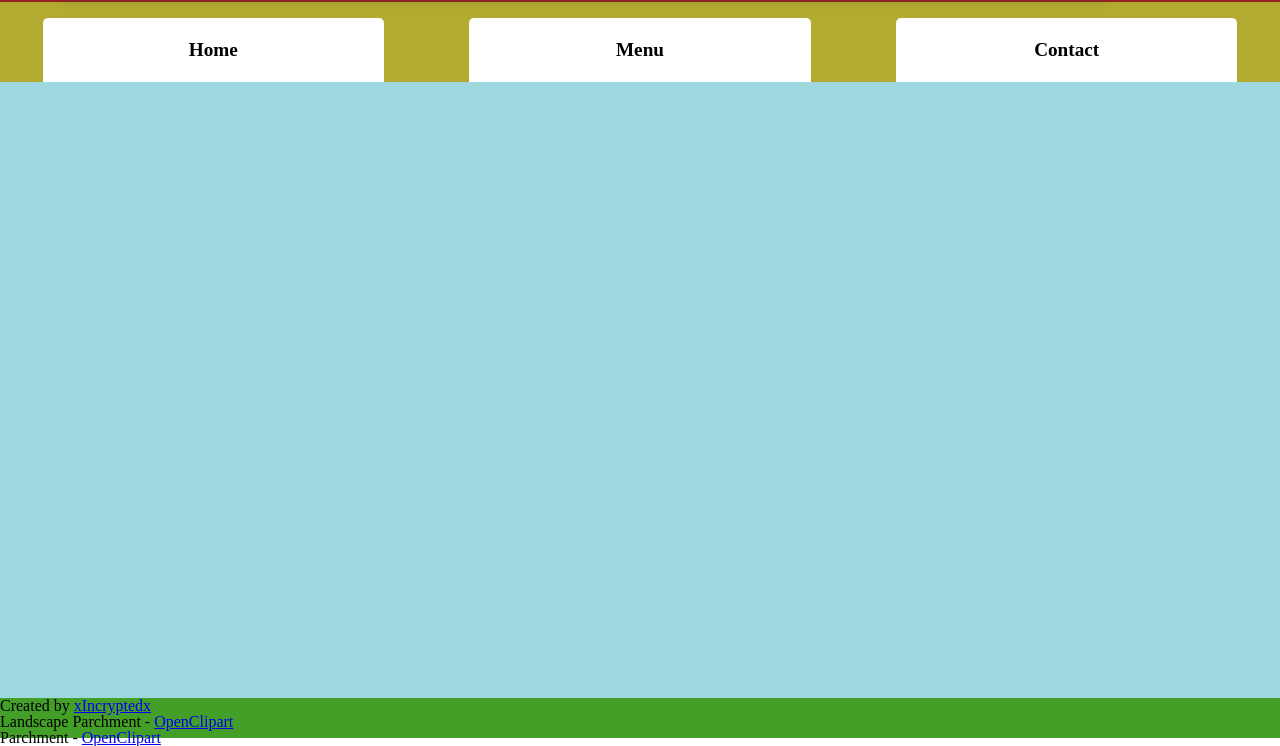
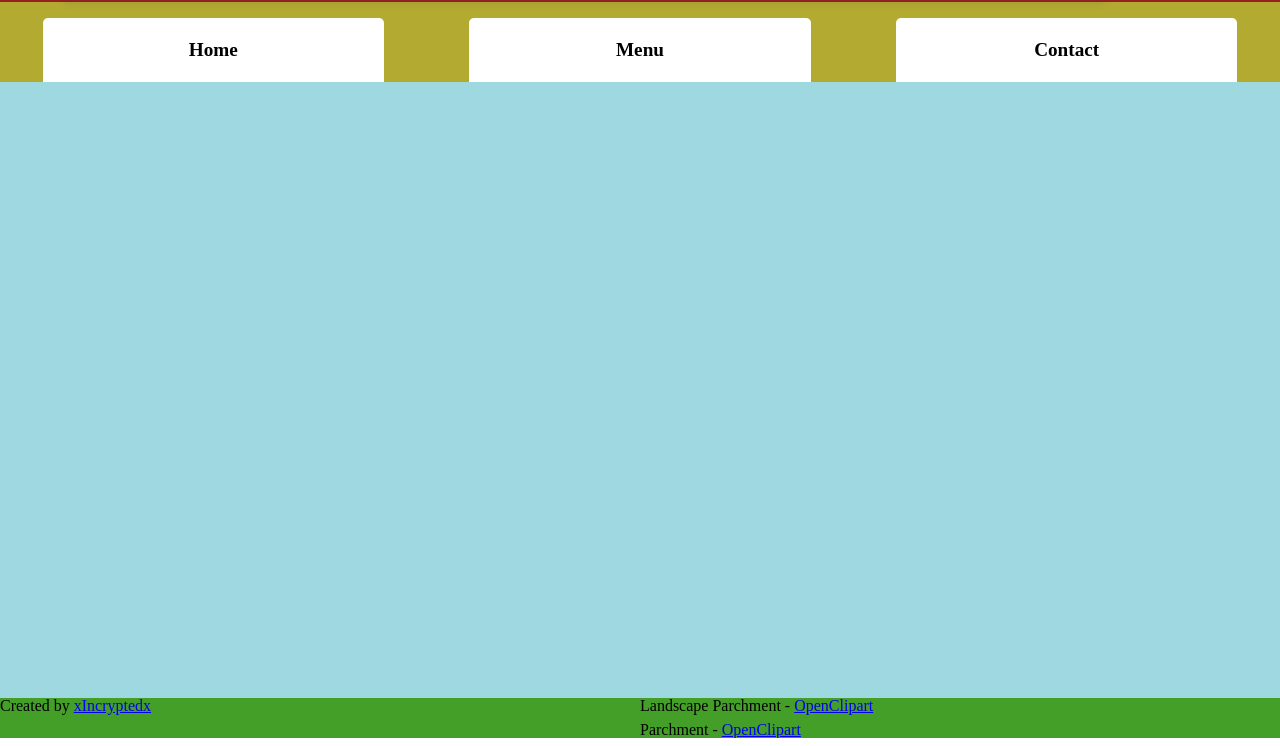
Before and after one commit to xincryptedx/restaurant-project, a website built with webpack: page index.html in a window 1280 px wide. Shown: the part 62-808 px from the top of the page. Built offline with nearby package versions, Linux system fonts and the light colour scheme; files whose address does not match are found by name.

Commit message:
Give footer grid layout

```diff
--- a/src/style.css
+++ b/src/style.css
@@ -382,8 +382,17 @@ table {
 /* #region */
 .footer {
   grid-area: footerDiv;
+  display: grid;
+  grid-template: 1fr / 1fr 1fr;
+  grid-template-areas:
+    "author ."
+    "author .";
 
   background-color: var(--footer-bg-color);
 }
 
+.footer .author {
+  grid-area: author;
+}
+
 /* #endregion */
```
